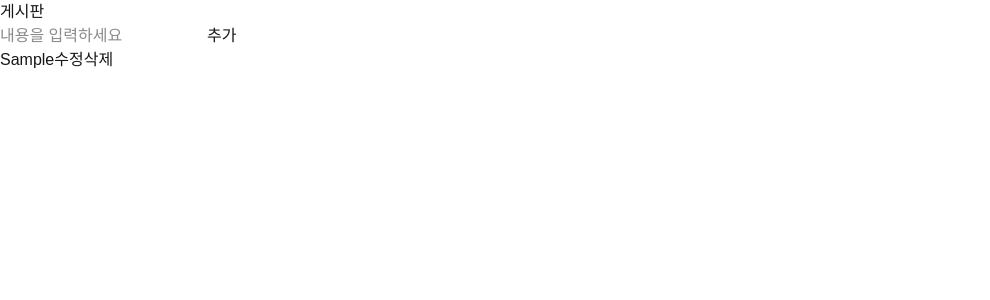
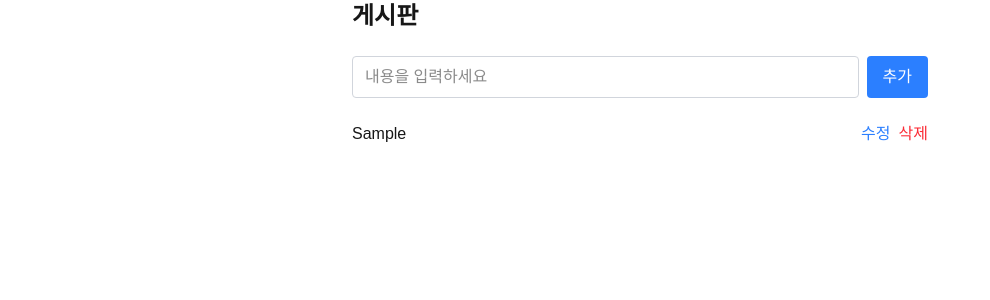
Before and after one commit to su-wone/Board, a Next.js app: page / in a window 1280 px wide. Both pictures are taken after typing "Sample" into the empty fields and a click on the button "추가". Shown: the top 300 px of the page, without its empty margins (0-990 px from the left). Built offline with nearby package versions, Linux system fonts and the light colour scheme.

Commit message:
[VEASLY-389] Tailwind CSS 스타일링 적용

```diff
--- a/src/app/page.js
+++ b/src/app/page.js
@@ -44,32 +44,33 @@ export default function Home() {
   };
 
   return (
-    <div>
-      <h1>게시판</h1>
+    <div className="max-w-xl mx-auto">
+      <h1 className="text-2xl font-bold mb-6">게시판</h1>
 
-      <div>
-        <input type="text" value={input} onChange={(e) => setInput(e.target.value)} placeholder="내용을 입력하세요" />
-        <button onClick={addMemo}>추가</button>
+      <div className="flex gap-2 mb-6">
+        <input type="text" value={input} onChange={(e) => setInput(e.target.value)} placeholder="내용을 입력하세요" className="flex-1 border border-gray-300 rounded px-3 py-2" />
+        <button onClick={addMemo} className="bg-blue-500 text-white px-4 py-2 rounded hover:bg-blue-600">추가</button>
       </div>
 
-      <ul>
+      <ul className="space-y-2">
         {memos.map((memo) => (
-          <li key={memo.id}>
+          <li key={memo.id} className="flex items-center gap-2">
             {editingId === memo.id ? (
               <>
                 <input
                   type="text"
                   value={editingText}
                   onChange={(e) => setEditingText(e.target.value)}
+                  className="flex-1 border border-gray-300 rounded px-2 py-1"
                 />
-                <button onClick={() => saveEdit(memo.id)}>저장</button>
-                <button onClick={cancelEdit}>취소</button>
+                <button onClick={() => saveEdit(memo.id)} className="text-green-600 hover:text-green-800">저장</button>
+                <button onClick={cancelEdit} className="text-gray-500 hover:text-gray-700">취소</button>
               </>
             ) : (
               <>
-                <span>{memo.text}</span>
-                <button onClick={() => startEdit(memo)}>수정</button>
-                <button onClick={() => deleteMemo(memo.id)}>삭제</button>
+                <span className="flex-1">{memo.text}</span>
+                <button onClick={() => startEdit(memo)} className="text-blue-500 hover:text-blue-700">수정</button>
+                <button onClick={() => deleteMemo(memo.id)} className="text-red-500 hover:text-red-700">삭제</button>
               </>
             )}
           </li>
```
